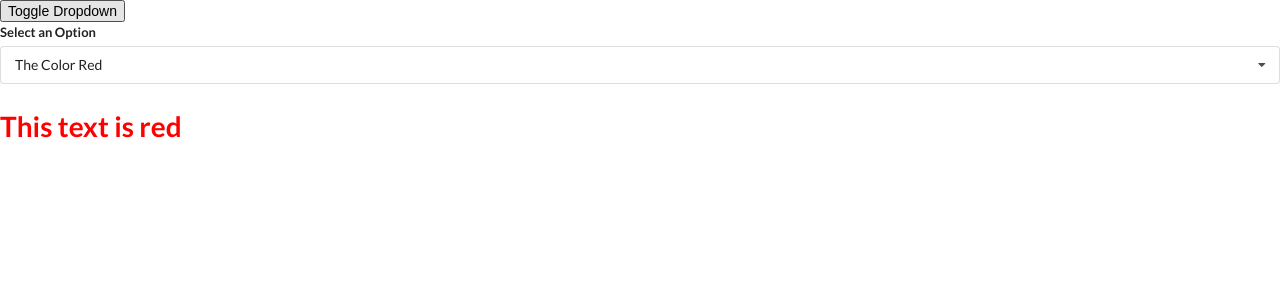
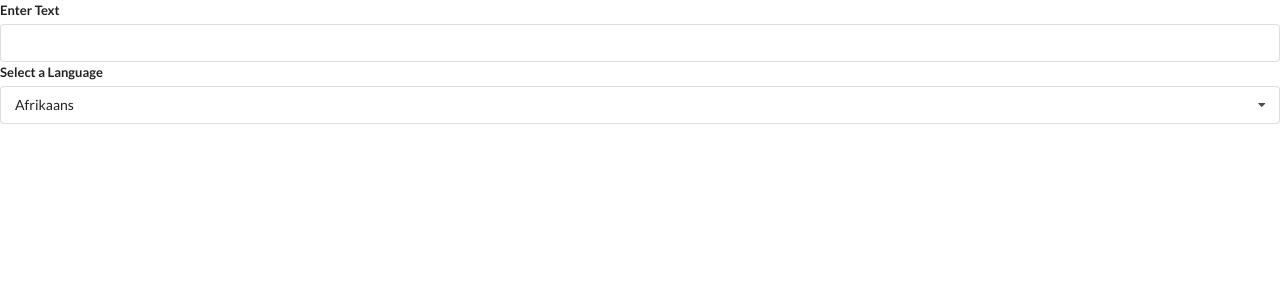
Before and after one commit to dr-dolce14/widgets, a React (Create React App) app: page / in a window 1280 px wide. Shown: the top 300 px of the page. Built offline with nearby package versions, Linux system fonts and the light colour scheme.

Commit message:
basic setup for translate component

```diff
--- a/src/App.js
+++ b/src/App.js
@@ -3,6 +3,7 @@
 import Search from './components/Search'
 import Dropdown from './components/Dropdown'
 import Dogs from './components/Dogs'
+import Translate from './components/Translate'
 
 
 const items = [
@@ -55,18 +56,11 @@
 
 const App = () => {
     const [selected, setSelected] = useState(options[0]);
-    const [showDropdown, setShowDropdown] = useState(true);
+
 
     return (
     <div>
-        <button onClick={() => setShowDropdown(!showDropdown)}>Toggle Dropdown</button>
-        {showDropdown ?
-        <Dropdown
-          selected={selected}
-          onSelectedChange={setSelected}
-          options={options}
-          /> : null
-        }
+      <Translate />
     </div>
     )
 }
--- a/src/components/Dropdown.js
+++ b/src/components/Dropdown.js
@@ -1,12 +1,12 @@
 import React, { useState, useEffect, useRef } from 'react';
 
-const Dropdown = ({ options, selected, onSelectedChange }) => {
+const Dropdown = ({ label, options, selected, onSelectedChange }) => {
     const [open, setOpen] = useState(false);
     const ref = useRef()
 
     useEffect(() => {
         document.body.addEventListener('click', (event) => {
-            if (ref.current && ref.current.contains(event.target)) {
+            if (ref.current && ref.current.contains(event.target)) { //could also use a cleanup function to separate this out (check lecture 187)
             return;
         }
         setOpen(false)
@@ -34,7 +34,7 @@
         <div>
         <div ref={ref} className="ui form">
             <div className="field">
-                <label className="label">Select an Option</label>
+                <label className="label">{label}</label>
                 <div
                   onClick={() => setOpen(!open)} //when the div is clicked, toggle between true and false
                   className={`ui selection dropdown ${open ? 'visible active' : ''}`} //when the menu is set to true, the term "visible active" is added and the menu is open to see the list
@@ -48,7 +48,7 @@
                 </div>
             </div>
         </div>
-        <h1 style={{color: `${selected.value}`}}>This text is {selected.value}</h1>
+        {/* <h1 style={{color: `${selected.value}`}}>This text is {selected.value}</h1> */}
         </div>
     )
 };
--- /dev/null
+++ b/src/components/Translate.js
@@ -0,0 +1,39 @@
+import React, { useState } from 'react'
+import Dropdown from './Dropdown'
+
+const options = [
+    {
+        label: 'Afrikaans',
+        value: 'af'
+    },
+    {
+        label: 'Arabic',
+        value: 'ar'
+    },
+    {
+        label: 'Hindi',
+        value: 'hi'
+    }
+]
+
+const Translate = () => {
+    const [language, setLanguage] = useState(options[0]);
+    const [text, setText] = useState('')
+    return (
+        <div>
+            <div className="ui form">
+                <div className="field">
+                    <label>Enter Text</label>
+                    <input value={text} onChange={(e) => setText(e.target.value)}/>
+                </div>
+            </div>
+            <Dropdown
+                label="Select a Language"
+                options={options}
+                selected={language}
+                onSelectedChange={setLanguage}/>
+        </div>
+    )
+};
+
+export default Translate;
```
Also changed, not shown: 1 other file (tests, documents, lock files or other folders).
